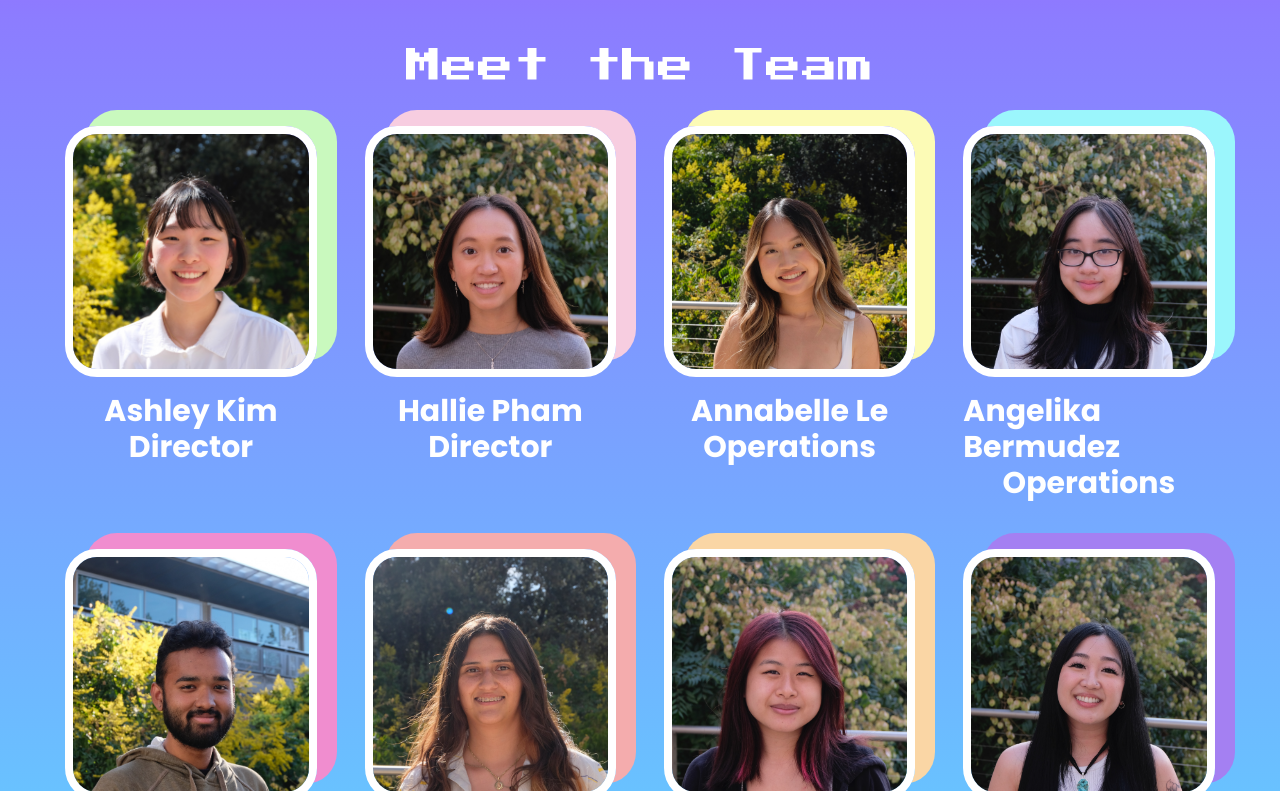
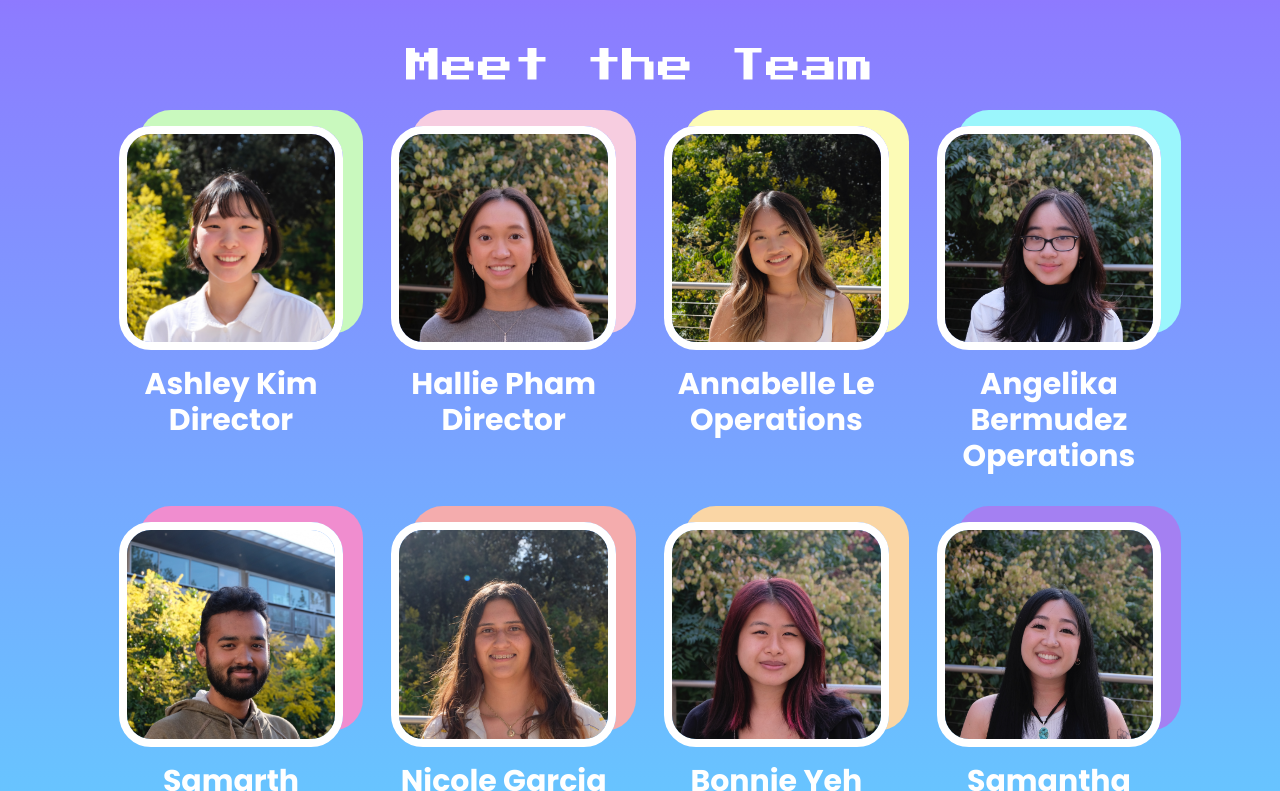
Before and after one commit to Alamode89/rosehack2023, a Next.js app: page / in a window 1280 px wide. Shown: the part 929-1720 px from the top of the page. Built offline with nearby package versions, Linux system fonts and the light colour scheme.

Commit message:
add linkedin

```diff
--- a/components/Profile.tsx
+++ b/components/Profile.tsx
@@ -5,18 +5,24 @@ interface props {
   position: String;
   shadow: String;
   image: string;
+  linkedin: string;
 }
 
-const Profile = ({ name, position, shadow, image }: props) => {
+const Profile = ({ name, position, shadow, image, linkedin }: props) => {
   return (
     <div className="flex justify-center items-center flex-col p-2">
-      <div className={`${shadow} shadow-[20px_-16px_0px_0px] rounded-[2rem]`}>
-        <img src={image} className="border-white border-8 rounded-[2rem]" />
-      </div>
-      <p className="inline p-0 m-0 mt-3 font-poppins text-3xl text-white font-semibold">
+      <a
+        href={linkedin}
+        target="_blank"
+        className={`${shadow} shadow-[20px_-16px_0px_0px] rounded-[2rem] hover:-translate-y-2`}
+        rel="noreferrer"
+      >
+        <img src={image} className="border-white border-8 rounded-[2rem] " />
+      </a>
+      <p className="inline p-0 m-0 mt-3 font-poppins text-3xl text-white font-semibold text-center">
         {name}
       </p>
-      <p className="inline p-0 m-0 font-poppins text-3xl text-white font-semibold">
+      <p className="inline p-0 m-0 font-poppins text-3xl text-white font-semibold text-center">
         {position}
       </p>
     </div>
--- a/components/Team.tsx
+++ b/components/Team.tsx
@@ -129,16 +129,17 @@ const profiles = [
 const Team = () => {
   return (
     <div className="bg-gradient-to-b from-team-top to-team-bottom flex justify-center items-center flex-col py-4">
-      <div className="w-11/12 flex justify-center items-center flex-col">
+      <div className="w-10/12 flex justify-center items-center flex-col">
         <p className="font-pixel text-4xl text-white">Meet the Team</p>
         <Row>
           {profiles.map((profile, index) => (
-            <Col xl={3} key={index} className=" p-3">
+            <Col lg={3} md={4} xs={6} key={index} className=" p-3">
               <Profile
                 name={profile.name}
                 position={profile.position}
                 shadow={profile.shadow}
                 image={profile.image}
+                linkedin={profile.linkedin}
               />
             </Col>
           ))}
--- a/tailwind.config.js
+++ b/tailwind.config.js
@@ -27,7 +27,6 @@ module.exports = {
           green: "#C9F9BE",
           pink: "#F7CDE0",
           yellow: "#FCFBB6",
-          blue: "#A0C3FA",
           hotpink: "#F08DCF",
           purple: "#A480F2",
           gold: "#FAD6A5",
```
